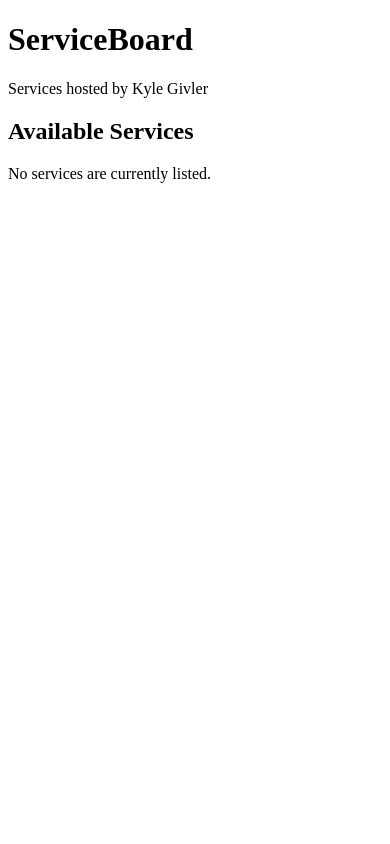
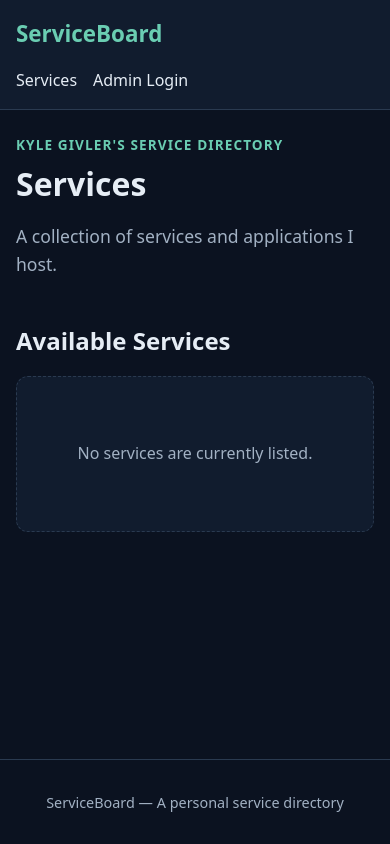
Before and after one commit to JoyfulReaper/ServiceBoard, a Flask app: page / in a window 390 px wide. Run offline with Flask 3, Linux system fonts and the light colour scheme; data that the repository does not hold is empty; some libraries are stand-ins or nearby versions.

Commit message:
Add service descriptions and refresh UI
Add optional service descriptions to database creation, updates, retrieval, and field validation, including a migration for existing databases. Introduce a shared page template and responsive dark styling, and update the services page layout.

```diff
--- a/src/serviceboard/app.py
+++ b/src/serviceboard/app.py
@@ -68,7 +68,7 @@ def validate_service_fields(data):
         "url": url
     }
 
-    for field in ("host", "deployment_type", "runtime_name", "runtime_version"):
+    for field in ("host", "deployment_type", "description", "runtime_name", "runtime_version"):
         value = data.get(field)
 
         if value is not None and not isinstance(value, str):
--- a/src/serviceboard/database.py
+++ b/src/serviceboard/database.py
@@ -29,6 +29,7 @@ def initialize_database():
                id              INTEGER PRIMARY KEY,
                name            TEXT NOT NULL,
                url             TEXT NOT NULL,
+               description     TEXT,
                host            TEXT,
                deployment_type TEXT,
                runtime_name    TEXT,
@@ -40,7 +41,7 @@ def initialize_database():
             row[1] for row in connection.execute("PRAGMA table_info(services)")
         }
 
-        for column in ("host", "deployment_type", "runtime_name", "runtime_version"):
+        for column in ("description", "host", "deployment_type", "runtime_name", "runtime_version"):
             if column not in existing_columns:
                 connection.execute(f"ALTER TABLE services ADD COLUMN {column} TEXT")
 
@@ -50,7 +51,7 @@ def get_services():
     with closing(sqlite3.connect(database_path())) as connection:
         connection.row_factory = sqlite3.Row
         cursor = connection.execute("""
-            SELECT id, name, url, host, deployment_type, runtime_name, runtime_version
+            SELECT id, name, url, host, deployment_type, runtime_name, runtime_version, description
             FROM services
                                     """)
         rows = cursor.fetchall()
@@ -62,7 +63,7 @@ def get_service(service_id):
     with closing(sqlite3.connect(database_path())) as connection:
         connection.row_factory = sqlite3.Row
         cursor = connection.execute("""
-            SELECT id, name, url, host, deployment_type, runtime_name, runtime_version
+            SELECT id, name, url, host, deployment_type, runtime_name, runtime_version, description
             FROM services WHERE id = ?
                                     """, (service_id,))
         row = cursor.fetchone()
@@ -76,13 +77,14 @@ def create_service(
         runtime_name: str | None = None,
         runtime_version: str | None = None,
         deployment_type: str | None = None,
+        description: str | None = None
 ):
 
     sql = """
-          INSERT INTO services (name, url, host, deployment_type, runtime_name, runtime_version)
-          VALUES (?, ?, ?, ?, ?, ?)"""
+          INSERT INTO services (name, url, host, deployment_type, runtime_name, runtime_version, description)
+          VALUES (?, ?, ?, ?, ?, ?, ?)"""
     with closing(sqlite3.connect(database_path())) as connection:
-        cursor = connection.execute(sql, (name, url, host, deployment_type, runtime_name, runtime_version))
+        cursor = connection.execute(sql, (name, url, host, deployment_type, runtime_name, runtime_version, description))
         service_id = cursor.lastrowid
 
         service = {
@@ -91,6 +93,7 @@ def create_service(
             'url': url,
             'host': host,
             'deployment_type': deployment_type,
+            'description': description,
             'runtime_name': runtime_name,
             'runtime_version': runtime_version
         }
@@ -118,16 +121,17 @@ def update_service(service_id: int,
                    host: str | None = None,
                    runtime_name: str | None = None,
                    runtime_version: str | None = None,
-                   deployment_type: str | None = None):
+                   deployment_type: str | None = None,
+                   description: str | None = None):
 
     sql = """
-        UPDATE services SET name = ?, url = ?, host = ?, deployment_type = ?, runtime_name = ?, runtime_version = ?
+        UPDATE services SET name = ?, url = ?, host = ?, deployment_type = ?, runtime_name = ?, runtime_version = ?, description = ?
         WHERE id = ?
     """
 
     with closing(sqlite3.connect(database_path())) as connection:
         cursor = connection.execute(sql,
-                                    (name, url, host, deployment_type, runtime_name, runtime_version, service_id))
+                                    (name, url, host, deployment_type, runtime_name, runtime_version, description, service_id))
         connection.commit()
 
         if cursor.rowcount == 0:
--- /dev/null
+++ b/src/serviceboard/static/style.css
@@ -0,0 +1,209 @@
+:root {
+    color-scheme: dark;
+
+    --bg: #0b1220;
+    --surface: #111c2e;
+    --border: #2a3a50;
+    --text: #e6edf5;
+    --muted: #a2b1c3;
+    --accent: #6acdb2;
+    --accent-blue: #8db6ff;
+
+    font-family: system-ui, -apple-system, BlinkMacSystemFont, "Segoe UI", sans-serif;
+}
+
+* {
+    box-sizing: border-box;
+}
+
+body {
+    display: flex;
+    flex-direction: column;
+    min-height: 100vh;
+    margin: 0;
+    background: var(--bg);
+    color: var(--text);
+    line-height: 1.6;
+}
+
+a {
+    color: var(--accent-blue);
+    text-decoration: none;
+}
+
+a:hover {
+    text-decoration: underline;
+}
+
+h1, h2, h3 {
+    line-height: 1.25;
+}
+
+.container {
+    width: min(1100px, calc(100% - 2rem));
+    margin-inline: auto;
+}
+
+/* Header */
+
+.site-header {
+    background: var(--surface);
+    border-bottom: 1px solid var(--border);
+}
+
+.header-content {
+    display: flex;
+    align-items: center;
+    justify-content: space-between;
+    gap: 1rem;
+    padding: 1rem 0;
+}
+
+.site-brand {
+    color: var(--accent);
+    font-size: 1.4rem;
+    font-weight: 700;
+}
+
+.site-nav {
+    display: flex;
+    align-items: center;
+    gap: 1.5rem;
+}
+
+.site-nav a {
+    color: var(--text);
+}
+
+.site-nav a:hover {
+    color: var(--accent);
+}
+
+/* Main content */
+
+main.container {
+    flex: 1;
+    padding-top: 2.5rem;
+    padding-bottom: 4rem;
+}
+
+/* Footer */
+
+.site-footer {
+    border-top: 1px solid var(--border);
+    color: var(--muted);
+    font-size: 0.9rem;
+    text-align: center;
+    padding: 1rem 0;
+}
+
+/* Accessibility */
+
+.skip-link {
+    position: absolute;
+    top: -100px;
+    left: 1rem;
+    padding: 0.75rem 1rem;
+    background: var(--accent);
+    color: var(--bg);
+    z-index: 100;
+}
+
+.skip-link:focus {
+    top: 1rem;
+}
+
+:focus-visible {
+    outline: 2px solid var(--accent);
+    outline-offset: 3px;
+}
+
+/* Mobile layout */
+
+@media (max-width: 600px) {
+    .header-content {
+        flex-direction: column;
+        align-items: flex-start;
+    }
+
+    .site-nav {
+        flex-wrap: wrap;
+        gap: 1rem;
+    }
+
+    main.container {
+        padding-top: 1.5rem;
+        padding-bottom: 3rem;
+    }
+}
+
+/* Page introduction */
+
+.page-intro {
+    margin-bottom: 3rem;
+}
+
+.page-intro h1 {
+    margin: 0.5rem 0;
+    font-size: clamp(2rem, 5vw, 3rem);
+}
+
+.eyebrow {
+    margin: 0;
+    color: var(--accent);
+    font-size: 0.85rem;
+    font-weight: 700;
+    letter-spacing: 0.08em;
+    text-transform: uppercase;
+}
+
+.intro-text {
+    max-width: 650px;
+    color: var(--muted);
+    font-size: 1.1rem;
+}
+
+/* Service cards */
+
+.service-grid {
+    display: grid;
+    grid-template-columns: repeat(auto-fill, minmax(min(100%, 280px), 1fr));
+    gap: 1.25rem;
+    margin-top: 1.5rem;
+}
+
+.service-card {
+    padding: 1.5rem;
+    background: var(--surface);
+    border: 1px solid var(--border);
+    border-radius: 12px;
+    transition: border-color 0.2s ease;
+}
+
+.service-card:hover {
+    border-color: var(--accent);
+}
+
+.service-card h3 {
+    margin: 0 0 0.75rem;
+    color: var(--text);
+    font-size: 1.2rem;
+}
+
+.service-address {
+    margin: 0;
+    color: var(--muted);
+    font-size: 0.9rem;
+    overflow-wrap: anywhere;
+}
+
+/* Empty state */
+
+.empty-state {
+    padding: 3rem 1.5rem;
+    background: var(--surface);
+    border: 1px dashed var(--border);
+    border-radius: 12px;
+    color: var(--muted);
+    text-align: center;
+}
--- /dev/null
+++ b/src/serviceboard/templates/base.html
@@ -0,0 +1,43 @@
+<!DOCTYPE html>
+<html lang="en">
+<head>
+    <meta charset="UTF-8">
+    <meta name="viewport" content="width=device-width, initial-scale=1">
+
+    <title>{% block title %}ServiceBoard{% endblock %}</title>
+
+    <link rel="stylesheet"
+          href="{{ url_for('static', filename='style.css') }}">
+</head>
+<body>
+    <a class="skip-link" href="#main-content">Skip to content</a>
+
+    <header class="site-header">
+        <div class="container header-content">
+            <a class="site-brand" href="{{ url_for('index') }}">
+                ServiceBoard
+            </a>
+
+            <nav class="site-nav" aria-label="Main navigation">
+                <a href="{{ url_for('index') }}">Services</a>
+
+                {% if session.get('authenticated') %}
+                    <a href="{{ url_for('admin') }}">Admin</a>
+                {% else %}
+                    <a href="{{ url_for('login') }}">Admin Login</a>
+                {% endif %}
+            </nav>
+        </div>
+    </header>
+
+    <main id="main-content" class="container">
+        {% block content %}{% endblock %}
+    </main>
+
+    <footer class="site-footer">
+        <div class="container">
+            <p>ServiceBoard &mdash; A personal service directory</p>
+        </div>
+    </footer>
+</body>
+</html>
--- a/src/serviceboard/templates/index.html
+++ b/src/serviceboard/templates/index.html
@@ -1,29 +1,32 @@
-<!DOCTYPE html>
-<html lang="en">
-<head>
-    <meta charset="UTF-8">
-    <meta name="viewport" content="width=device-width, initial-scale=1">
-    <title>ServiceBoard</title>
-</head>
-<body>
-    <h1>ServiceBoard</h1>
+{% extends "base.html" %}
 
-    <p>Services hosted by Kyle Givler</p>
+{% block title %}Services | ServiceBoard{% endblock %}
 
-    <h2>Available Services</h2>
+{% block content %}
+<section class="page-intro">
+    <p class="eyebrow">Kyle Givler's service directory</p>
+    <h1>Services</h1>
+    <p class="intro-text">
+        A collection of services and applications I host.
+    </p>
+</section>
+
+<section aria-labelledby="available-services">
+    <h2 id="available-services">Available Services</h2>
 
     {% if services %}
-        <ul>
+        <div class="service-grid">
             {% for service in services %}
-                <li>
-                    <strong>{{ service["name"] }}</strong>
-                    <br>
-                    {{ service["url"] }}
-                </li>
+                <article class="service-card">
+                    <h3>{{ service["name"] }}</h3>
+                    <p class="service-address">{{ service["url"] }}</p>
+                </article>
             {% endfor %}
-        </ul>
+        </div>
     {% else %}
-        <p>No services are currently listed.</p>
+        <div class="empty-state">
+            <p>No services are currently listed.</p>
+        </div>
     {% endif %}
-</body>
-</html>
+</section>
+{% endblock %}
```
Also changed, not shown: tests/test_database.py (+24 -0 lines).
